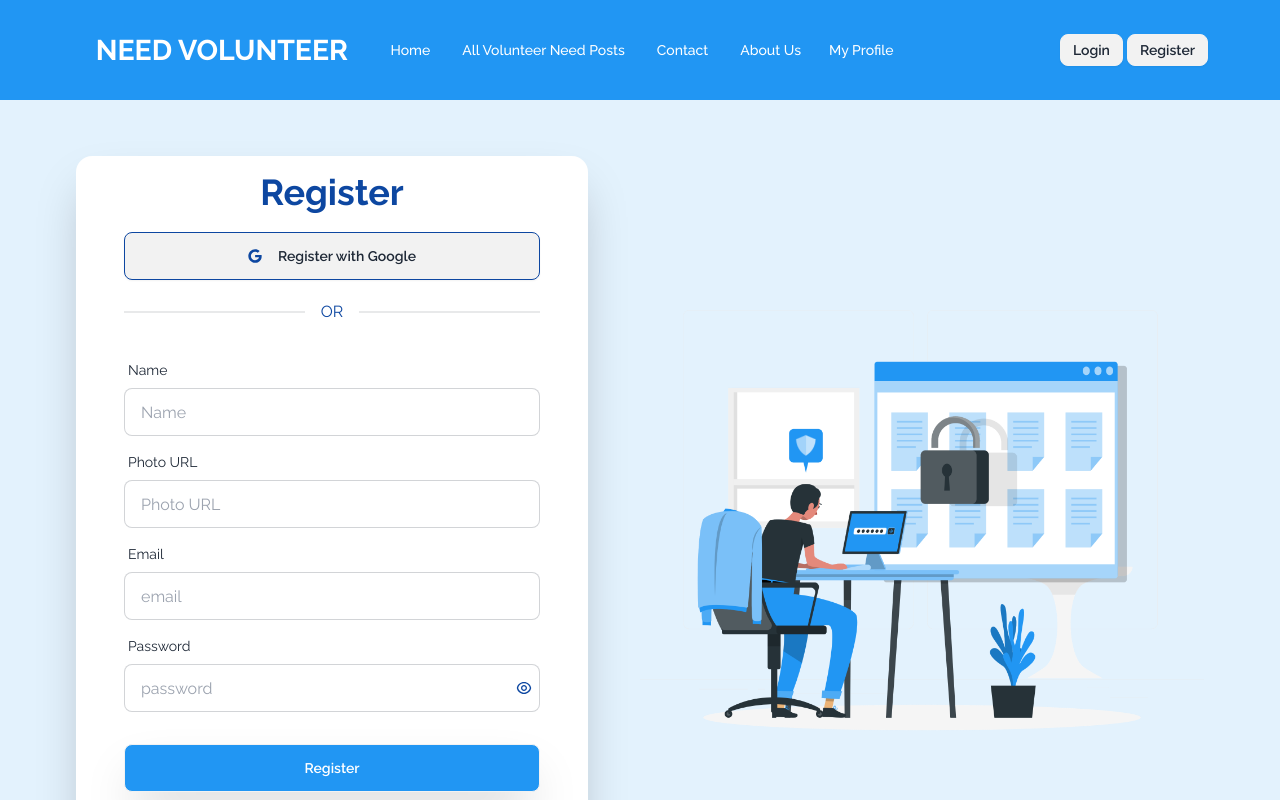
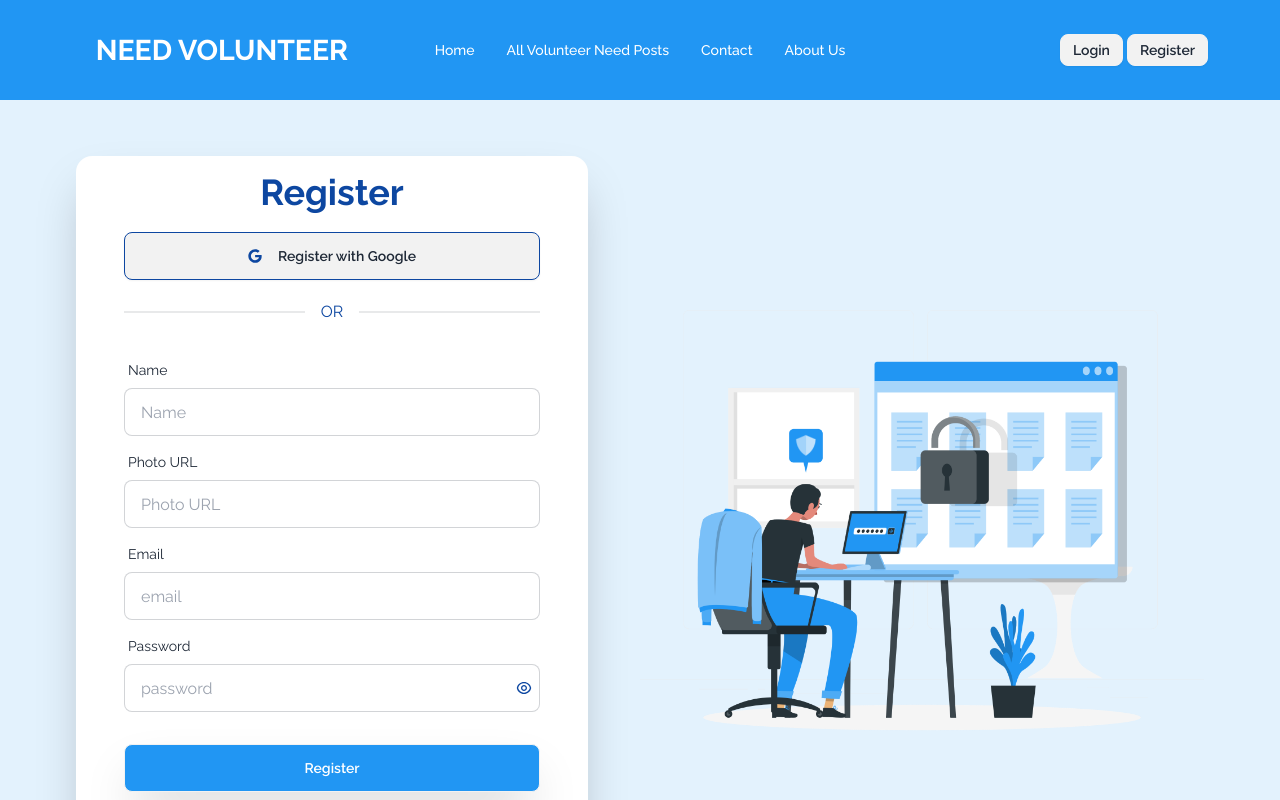
Before and after one commit to Niloy4001/Need-Volunteer, a React (Vite) app: page /register in a window 1280 px wide. Shown: the top 800 px of the page. Built offline with nearby package versions, Linux system fonts and the light colour scheme; no server answers; a web font is replaced by a local one.

Commit message:
my profile route conditionally rendered based on logged in or user

```diff
--- a/src/components/Navbar.jsx
+++ b/src/components/Navbar.jsx
@@ -6,6 +6,8 @@ import { MdOutlineLightMode } from "react-icons/md";
 import getFromLs from "../utility";
 
 const Navbar = () => {
+  const { user, logOut } = useContext(AuthContext);
+
   const links = (
     <>
       <li>
@@ -48,7 +50,8 @@ const Navbar = () => {
           About Us
         </NavLink>
       </li>
-      <li className="dropdown dropdown-bottom">
+      {
+        user && <li className="dropdown dropdown-bottom">
         <div tabIndex={0} role="button" className=" font-medium btn-sm">
           My Profile
         </div>
@@ -79,10 +82,11 @@ const Navbar = () => {
           </li>
         </ul>
       </li>
+      }
     </>
   );
 
-  const { user, logOut } = useContext(AuthContext);
+
 
   const navigate = useNavigate();
   const handleLogOut = () => {
@@ -90,29 +94,7 @@ const Navbar = () => {
     navigate("/");
   };
 
-  // // implement light dark theme mode
-  // const [mode, setMode] = useState(getFromLs);
 
-  // useEffect(() => {
-  //   // if (mode === "light") {
-  //   // document.getElementById("html").setAttribute('data-theme', mode);
-  //   document.documentElement.setAttribute("data-theme", mode);
-  //   // }
-  //   // if (mode === "dark") {
-  //   //   document.getElementById("html").setAttribute('data-theme', 'dark');
-  //   // }
-  // }, [mode]);
-
-  // const handleMode = () => {
-  //   if (mode === "light") {
-  //     localStorage.setItem("theme", "dark");
-  //     setMode(getFromLs);
-  //   }
-  //   if (mode === "dark") {
-  //     localStorage.setItem("theme", "light");
-  //     setMode(getFromLs);
-  //   }
-  // };
 
   return (
     <div className="bg-primary text-white sticky top-0 z-10">
```
